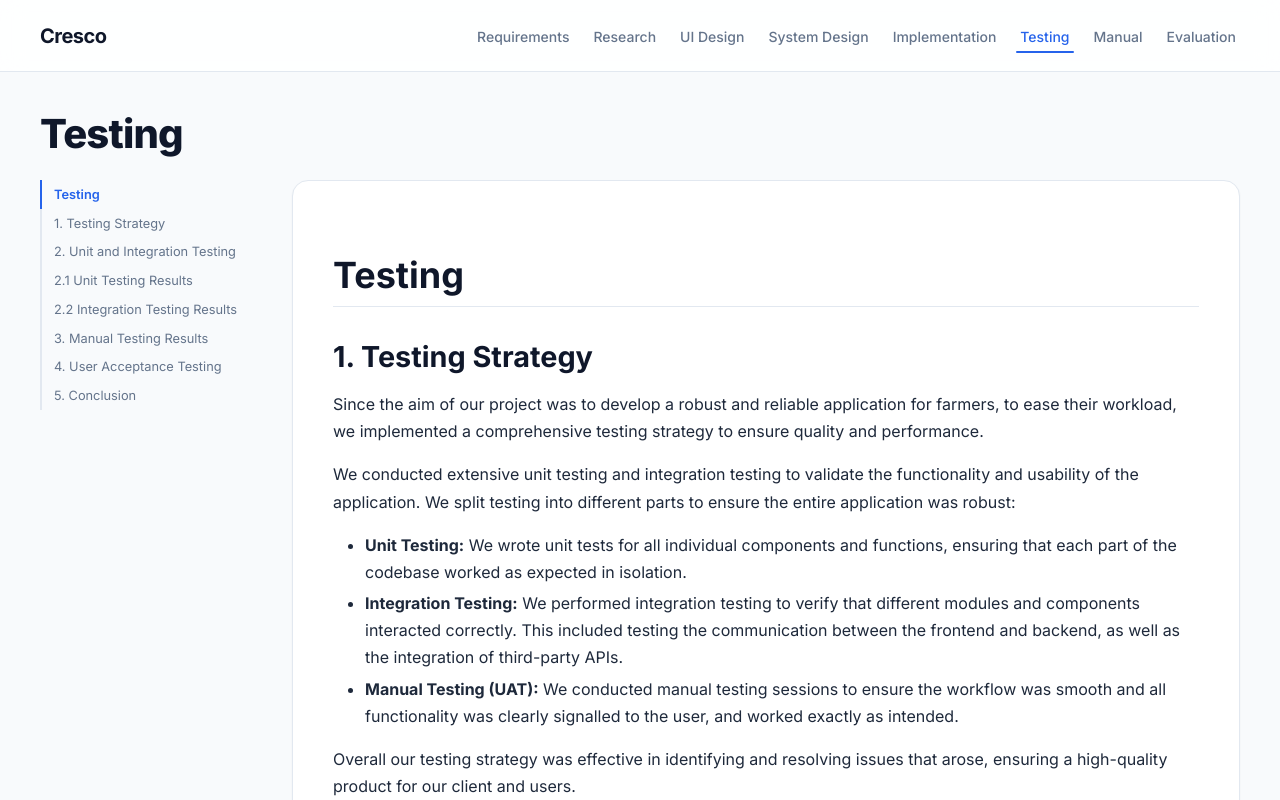
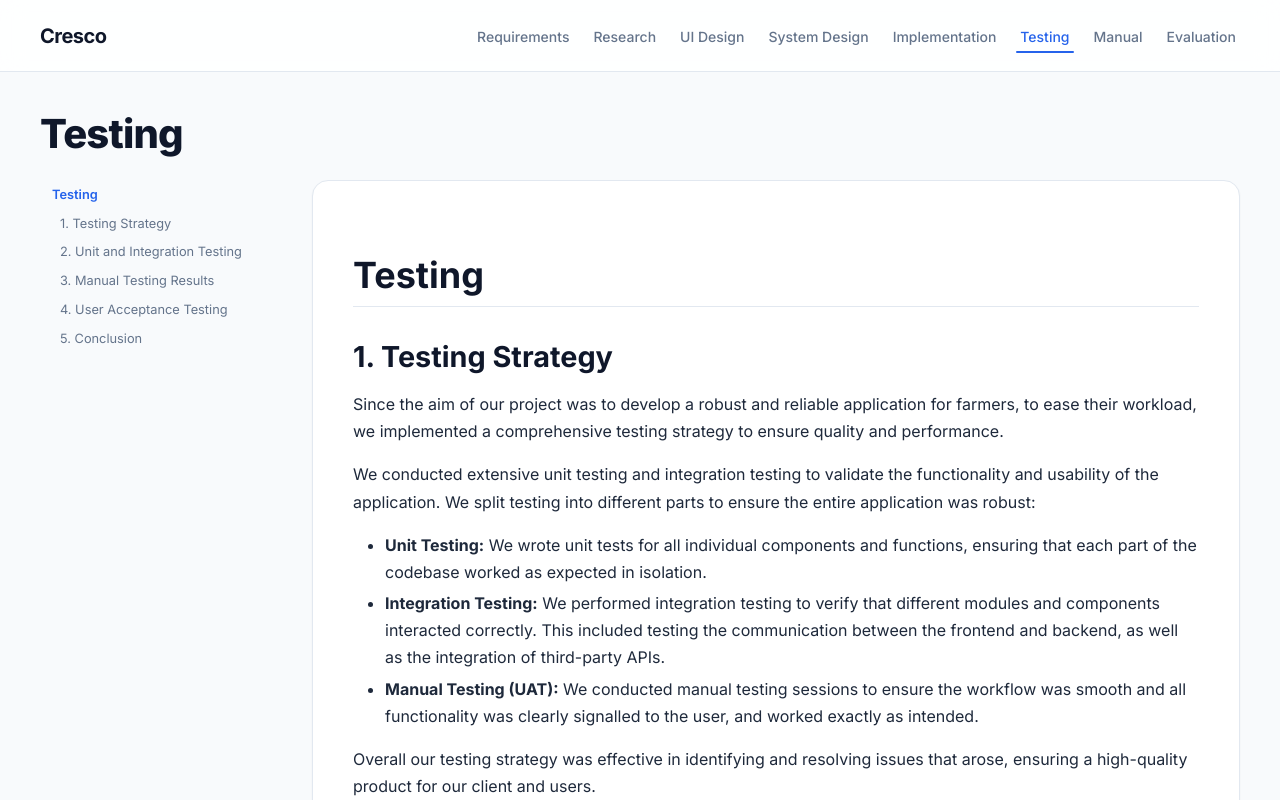
Before and after one commit to SanchiSharma446/Team26_SystemsEngineering_Report, a React (Vite) app in the folder frontend/: page /#/testing in a window 1280 px wide. Shown: the top 800 px of the page. Built offline with nearby package versions, Linux system fonts and the light colour scheme.

Commit message:
refactor: Enhance Table of Contents functionality with collapsible sections and improved scroll handling

```diff
--- a/frontend/src/components/TableOfContents.css
+++ b/frontend/src/components/TableOfContents.css
@@ -1,5 +1,5 @@
 .toc-sidebar {
-  width: 220px;
+  width: 240px;
   flex-shrink: 0;
   position: sticky;
   top: calc(var(--header-height) + 2rem);
@@ -19,9 +19,11 @@
   padding: 0.3rem 0.75rem;
   font-size: 0.8rem;
   color: var(--color-text-secondary);
-  border-left: 2px solid var(--color-border);
   text-decoration: none;
-  transition: color var(--transition-fast), border-color var(--transition-fast);
+  transition: color var(--transition-fast);
+  overflow: hidden;
+  text-overflow: ellipsis;
+  white-space: nowrap;
 }
 
 .toc-sidebar li a:hover {
@@ -30,14 +32,29 @@
 
 .toc-sidebar li.toc-active a {
   color: var(--color-primary);
-  border-left-color: var(--color-primary);
   font-weight: 600;
 }
 
 /* Indent by heading level */
-.toc-level-1 a { padding-left: 0.75rem; }
-.toc-level-2 a { padding-left: 0.75rem; }
-.toc-level-3 a { padding-left: 1.5rem; }
+.toc-level-1 { margin-left: 0; }
+.toc-level-2 { margin-left: 0.5rem; }
+.toc-level-3 { margin-left: 1rem; }
+
+/* Collapsed sub-headings */
+.toc-sidebar li.toc-hidden {
+  max-height: 0;
+  overflow: hidden;
+  opacity: 0;
+  margin: 0;
+  padding: 0;
+  transition: max-height 0.2s ease, opacity 0.2s ease;
+}
+
+.toc-sidebar li:not(.toc-hidden) {
+  max-height: 2.5rem;
+  opacity: 1;
+  transition: max-height 0.2s ease, opacity 0.2s ease;
+}
 
 @media (max-width: 768px) {
   .toc-sidebar {
--- a/frontend/src/components/TableOfContents.tsx
+++ b/frontend/src/components/TableOfContents.tsx
@@ -1,4 +1,4 @@
-import { useState, useEffect, useCallback } from 'react'
+import { useState, useEffect, useCallback, useRef } from 'react'
 import type { RefObject } from 'react'
 import './TableOfContents.css'
 
@@ -45,13 +45,17 @@ export default function TableOfContents({ contentRef, contentKey }: TableOfConte
     setHeadings(items)
   }, [contentRef, contentKey])
 
-  // Scroll-spy via IntersectionObserver
+  // Track whether a click-triggered scroll is in progress
+  const isClickScrolling = useRef(false)
+  const scrollTimer = useRef<ReturnType<typeof setTimeout> | null>(null)
+
+  // Scroll-spy via IntersectionObserver — suppressed during click scrolls
   useEffect(() => {
     if (headings.length === 0) return
 
     const observer = new IntersectionObserver(
       (entries) => {
-        // Find the first heading that is intersecting (visible)
+        if (isClickScrolling.current) return
         const visible = entries.filter((e) => e.isIntersecting)
         if (visible.length > 0) {
           setActiveId(visible[0].target.id)
@@ -71,25 +75,72 @@ export default function TableOfContents({ contentRef, contentKey }: TableOfConte
     return () => observer.disconnect()
   }, [headings])
 
+  // Detect when click-triggered scroll finishes
+  useEffect(() => {
+    const onScroll = () => {
+      if (!isClickScrolling.current) return
+      if (scrollTimer.current) clearTimeout(scrollTimer.current)
+      scrollTimer.current = setTimeout(() => {
+        isClickScrolling.current = false
+      }, 100)
+    }
+    window.addEventListener('scroll', onScroll, { passive: true })
+    return () => window.removeEventListener('scroll', onScroll)
+  }, [])
+
   const handleClick = useCallback((e: React.MouseEvent<HTMLAnchorElement>, id: string) => {
     e.preventDefault()
     const el = document.getElementById(id)
     if (el) {
+      isClickScrolling.current = true
+      setActiveId(id)
       const top = el.getBoundingClientRect().top + window.scrollY - 90
       window.scrollTo({ top, behavior: 'smooth' })
-      setActiveId(id)
     }
   }, [])
 
   if (headings.length < 2) return null
 
+  // Get the two smallest distinct levels present (e.g. [1,2] or [2,3])
+  const levels = [...new Set(headings.map((h) => h.level))].sort((a, b) => a - b)
+  // Top two levels are always visible; deeper levels collapse
+  const alwaysVisibleLevels = new Set(levels.slice(0, 2))
+
+  // For each heading, find its nearest parent at an always-visible level
+  const parentOfCollapsible: (number | null)[] = headings.map((h, i) => {
+    if (alwaysVisibleLevels.has(h.level)) return null // not collapsible
+    for (let j = i - 1; j >= 0; j--) {
+      if (alwaysVisibleLevels.has(headings[j].level) && headings[j].level < h.level) return j
+    }
+    return null
+  })
+
+  // Find which always-visible parent the active heading belongs to
+  const activeIdx = headings.findIndex((h) => h.id === activeId)
+  let activeSection: number | null = null
+  if (activeIdx !== -1) {
+    if (alwaysVisibleLevels.has(headings[activeIdx].level)) {
+      activeSection = activeIdx
+    } else {
+      activeSection = parentOfCollapsible[activeIdx]
+    }
+  }
+
+  // A heading is visible if:
+  // 1. It's at an always-visible level, OR
+  // 2. Its parent section is the currently active section
+  const isVisible = (index: number): boolean => {
+    if (alwaysVisibleLevels.has(headings[index].level)) return true
+    return parentOfCollapsible[index] === activeSection
+  }
+
   return (
     <nav className="toc-sidebar" aria-label="Table of contents">
       <ul>
-        {headings.map((h) => (
+        {headings.map((h, i) => (
           <li
             key={h.id}
-            className={`toc-level-${h.level}${activeId === h.id ? ' toc-active' : ''}`}
+            className={`toc-level-${h.level}${activeId === h.id ? ' toc-active' : ''}${!isVisible(i) ? ' toc-hidden' : ''}`}
           >
             <a href={`#${h.id}`} onClick={(e) => handleClick(e, h.id)}>
               {h.text}
```
